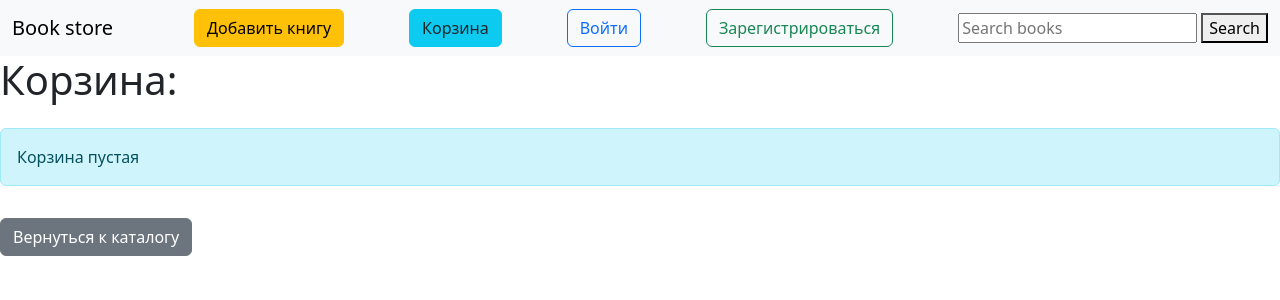
After one commit to artemcheb722/djando_pro, a Django app: page /cart/ in a window 1280 px wide. The commit adds this page. Shown: the top 300 px of the page. Run offline with Django 5.2, Linux system fonts and the light colour scheme.

Commit message:
Сart logic has been added: adding, clearing, and removing items. A total price counter has also been included

```diff
--- a/Book/templates/base.html
+++ b/Book/templates/base.html
@@ -14,6 +14,10 @@
         <a class="navbar-brand">Book store</a>
         <button type="button" class="btn btn-warning" data-bs-toggle="modal" data-bs-target="#addBookModal">
             Добавить книгу
+        </button>
+
+        <button type="button" class="btn btn-info">
+            <a href="{% url 'cart' %}" class="text-decoration-none text-dark">Корзина</a>
         </button>
         {% if request.user.is_authenticated %}
             <a href="{% url 'logout' %}" class="btn btn-outline-danger">Выйти</a>
--- /dev/null
+++ b/Book/templates/cart.html
@@ -0,0 +1,40 @@
+{% extends 'base.html' %}
+{% block content %}
+<h1 class="mb-4">Корзина: </h1>
+
+{% if cart_items %}
+    {% for book in cart_items %}
+        <div class="card mb-3">
+            <div class="card-body">
+                <h5 class="card-title">Книга: {{ book.title }}</h5>
+                <p class="card-text">Автор: {{ book.author }}</p>
+                <p class="card-text">Цена за одну книгу : {{ book.price }} ₴</p>
+                <p class="card-text">Количество: {{ book.quantity }}</p>
+                <p class="card-text"><strong>Сумма: {{ book.item_total_price }} ₴</strong></p>
+
+                <form method="POST" action="{% url 'cart_remove' book.id %}" style="display: inline;">
+                    {% csrf_token %}
+                    <button type="submit" class="btn btn-danger btn-sm">Удалить</button>
+                </form>
+            </div>
+        </div>
+    {% endfor %}
+
+    <div class="card mt-4 bg-light">
+        <div class="card-body">
+            <h5 class="card-title">Итого за заказ:</h5>
+            <h2 class="text-success">{{ total_price }} ₴</h2>
+        </div>
+    </div>
+
+    <div class="mt-4">
+        <form method="POST" action="{% url 'clear_cart' %}" style="display: inline;">
+            {% csrf_token %}
+            <button type="submit" class="btn btn-warning btn-lg">Очистить корзину</button>
+        </form>
+    </div>
+{% else %}
+    <p class="alert alert-info">Корзина пустая</p>
+{% endif %}
+ <a href="/books/" class="btn btn-secondary mt-3">Вернуться к каталогу</a>
+{% endblock %}
--- a/Book/views.py
+++ b/Book/views.py
@@ -1,7 +1,10 @@
-
+from django.views import View
 from .models import Book, Category
 from django.urls import reverse_lazy
 from django.views.generic import ListView, DetailView, CreateView, UpdateView, DeleteView
+from Book.models import Order, OrderItem
+from django.shortcuts import redirect, render
+from django.contrib.auth.mixins import LoginRequiredMixin
 
 class BookListView(ListView):
   model = Book
@@ -51,3 +54,58 @@ class BookDeleteView(DeleteView):
   model = Book
   template_name = 'book_confirm_delete.html'
   success_url = reverse_lazy('book_list')
+
+
+
+class CartView(ListView):
+  model = Book
+  template_name = 'cart.html'
+  context_object_name = 'cart_items'
+
+  def get_queryset(self):
+    cart = self.request.session.get('cart', {})
+    books_ids = cart.keys()
+    books = Book.objects.filter(id__in=books_ids)
+    for itm in books:
+      itm.quantity = cart[str(itm.pk)]
+      itm.item_total_price = itm.price * itm.quantity
+    return books
+
+  def get_context_data(self, **kwargs):
+    context = super().get_context_data(**kwargs)
+    total_price = 0
+    for book in context['cart_items']:
+      total_price += book.item_total_price
+    context['total_price'] = total_price
+    return context
+
+
+def cart_view(request):
+  cart = request.session.get('cart', {})
+  books_ids = Book.objects.filter(id__in=cart.keys())
+  cart_items = Book.objects.get(pk__in=books_ids)
+  return render(request, 'cart.html', {'cart_items': cart_items, 'cart': cart})
+
+
+
+
+
+def cart_add(request, pk):
+  book_id = str(pk)
+  cart = request.session.get('cart', {})
+  cart[book_id] = cart.get(book_id, 0) + 1
+  request.session['cart'] = cart
+  return redirect('book_list')
+
+def cart_remove(request, book_id):
+    cart = request.session.get('cart', {})
+    if str(book_id) in cart:
+        del cart[str(book_id)]
+        request.session['cart'] = cart
+    return redirect('cart')
+
+
+
+def clear_cart(request):
+    request.session['cart'] = {}
+    return redirect('cart')
--- a/mysite/urls.py
+++ b/mysite/urls.py
@@ -1,23 +1,8 @@
-"""
-URL configuration for mysite project.
 
-The `urlpatterns` list routes URLs to views. For more information please see:
-    https://docs.djangoproject.com/en/5.1/topics/http/urls/
-Examples:
-Function views
-    1. Add an import:  from my_app import views
-    2. Add a URL to urlpatterns:  path('', views.home, name='home')
-Class-based views
-    1. Add an import:  from other_app.views import Home
-    2. Add a URL to urlpatterns:  path('', Home.as_view(), name='home')
-Including another URLconf
-    1. Import the include() function: from django.urls import include, path
-    2. Add a URL to urlpatterns:  path('blog/', include('blog.urls'))
-"""
 from django.contrib import admin
 from django.urls import path, include
 from django.conf import settings
-from Book.views import BookListView, BookCreateView, BookDetailView, BookUpdateView, BookDeleteView
+from Book.views import BookListView, BookCreateView, BookDetailView, BookUpdateView, BookDeleteView, cart_add, CartView, cart_remove, clear_cart
 from users.views import register_view, login_view, logout_view
 
 urlpatterns = [
@@ -25,11 +10,16 @@ urlpatterns = [
     path('books/', BookListView.as_view(), name='book_list'),
     path('books/create/', BookCreateView.as_view(), name='book_create'),
     path('books/<int:pk>/', BookDetailView.as_view(), name='book_detail'),
+    path('books/<int:pk>/add_to_cart/', cart_add, name='cart_add'),
+    path('cart/remove/<int:book_id>/', cart_remove, name='cart_remove'),
+    path('cart/clear/', clear_cart, name='clear_cart'),
     path('books/<int:pk>/update_book', BookUpdateView.as_view(), name='book_update'),
     path('books/<int:pk>/delete_book', BookDeleteView.as_view(), name='book_delete'),
     path('register/', register_view, name='register'),
     path('login/', login_view, name='login'),
     path('logout/', logout_view, name='logout'),
+    path('cart/', CartView.as_view(), name='cart'),
+
 ]
 
 if settings.DEBUG:
```
Also changed, not shown: Book/models.py (+6 -1 lines), Book/templates/book.html (+22 -9 lines), Book/templates/book_detail.html (line endings or trailing spaces), 1 other file.
